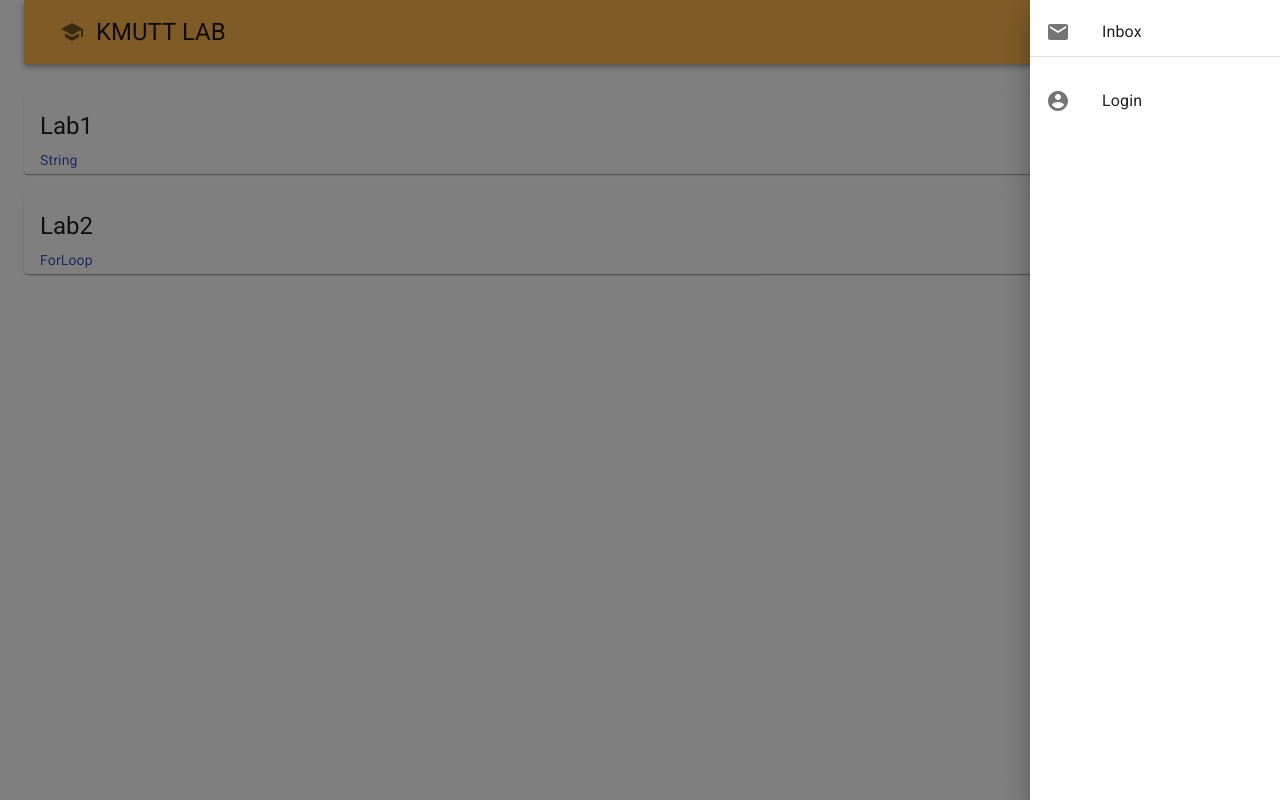
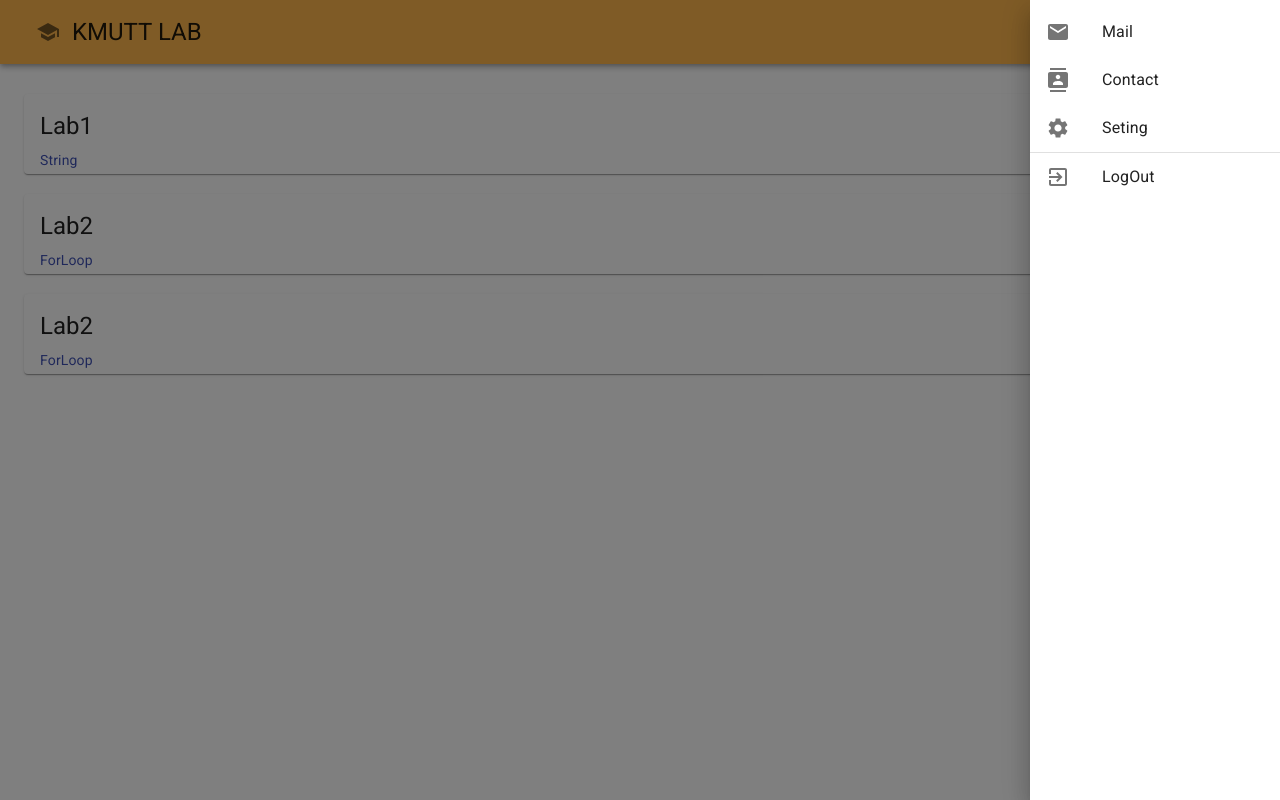
Before and after one commit to nutthanonn/personal-website, a React (Create React App) app: page / in a window 1280 px wide. Both pictures are taken after a click on the button "MENU". Built offline with nearby package versions, Linux system fonts and the light colour scheme.

Commit message:
[+] ReactJS

```diff
--- a/src/MainComponent/mainPageComponent/Appbar.js
+++ b/src/MainComponent/mainPageComponent/Appbar.js
@@ -38,7 +38,7 @@ const Appbar = () => {
   return (
     <ThemeProvider theme={theme}>
       <div className={classes.root}>
-        <AppBar position="static">
+        <AppBar position="sticky">
           <Toolbar>
             <IconButton>
               <SchoolIcon />
--- a/src/MainComponent/mainPageComponent/Drower.js
+++ b/src/MainComponent/mainPageComponent/Drower.js
@@ -2,7 +2,9 @@ import React from "react";
 import clsx from "clsx";
 import MailIcon from "@material-ui/icons/Mail";
 import MenuIcon from "@material-ui/icons/Menu";
-import AccountCircleIcon from "@material-ui/icons/AccountCircle";
+import ExitToAppIcon from "@material-ui/icons/ExitToApp";
+import ContactsIcon from "@material-ui/icons/Contacts";
+import SettingsIcon from "@material-ui/icons/Settings";
 import {
   makeStyles,
   Drawer,
@@ -37,8 +39,9 @@ export default function DrowerInApp() {
     }
 
     setState({ ...state, [anchor]: open });
-    console.log(state);
   };
+
+  // Drower
 
   const list = (anchor) => (
     <div
@@ -50,21 +53,32 @@ export default function DrowerInApp() {
       onKeyDown={toggleDrawer(anchor, false)}
     >
       <List>
-        {["Inbox"].map((text) => (
-          <ListItem button key={text}>
-            <ListItemIcon>
-              <MailIcon />
-            </ListItemIcon>
-            <ListItemText primary={text} />
-          </ListItem>
-        ))}
+        <ListItem button key={"Mail"}>
+          <ListItemIcon>
+            <MailIcon />
+          </ListItemIcon>
+          <ListItemText primary={"Mail"} />
+        </ListItem>
+        <ListItem button key={"Contact"}>
+          <ListItemIcon>
+            <ContactsIcon />
+          </ListItemIcon>
+          <ListItemText primary={"Contact"} />
+        </ListItem>
+        <ListItem button key={"Seting"}>
+          <ListItemIcon>
+            <SettingsIcon />
+          </ListItemIcon>
+          <ListItemText primary={"Seting"} />
+        </ListItem>
+
         <Divider />
-        <br />
-        <ListItem button key={"Login"}>
+
+        <ListItem button key={"LogOut"}>
           <ListItemIcon>
-            <AccountCircleIcon />
+            <ExitToAppIcon />
           </ListItemIcon>
-          <ListItemText primary={"Login"} />
+          <ListItemText primary={"LogOut"} />
         </ListItem>
       </List>
     </div>
--- a/src/MainComponent/mainPageComponent/MainPage.js
+++ b/src/MainComponent/mainPageComponent/MainPage.js
@@ -1,13 +1,24 @@
 import { Container } from "@material-ui/core";
 import Appbar from "./Appbar.js";
 import WeekChild from "./WeekChild.js";
+import { v4 as uuidv4 } from "uuid";
 
 const MainPage = () => {
+  const setData = [
+    { head: "Lab1", sub: "String" },
+    { head: "Lab2", sub: "ForLoop" },
+    { head: "Lab2", sub: "ForLoop" },
+  ];
+
   return (
-    <Container>
+    <div>
       <Appbar />
-      <WeekChild />
-    </Container>
+      <Container>
+        {setData.map((e) => {
+          return <WeekChild {...e} key={uuidv4()} />;
+        })}
+      </Container>
+    </div>
   );
 };
 
--- a/src/MainComponent/mainPageComponent/WeekChild.js
+++ b/src/MainComponent/mainPageComponent/WeekChild.js
@@ -5,7 +5,6 @@ import {
   CardActionArea,
   makeStyles,
 } from "@material-ui/core";
-import { useState } from "react";
 
 const useStyle = makeStyles({
   root: {
@@ -20,34 +19,25 @@ const useStyle = makeStyles({
   },
 });
 
-const WeekChild = () => {
-  const initData = [
-    { id: "1", head: "Lab1", sub: "String" },
-    { id: "1", head: "Lab2", sub: "ForLoop" },
-  ];
-
+const WeekChild = (props) => {
+  const { head, sub } = props;
   const classes = useStyle();
-  const [data, setData] = useState(initData);
 
   return (
     <div>
-      {data.map((e) => {
-        return (
       <Card className={classes.root}>
         <CardActionArea>
           <CardContent>
             <Typography gutterBottom variant="h5">
-                  {e.head}
+              {head}
             </Typography>
             <Typography variant="body2" color="primary" component="p">
-                  {e.sub}
+              {sub}
             </Typography>
             <Typography variant="h6">Hello</Typography>
           </CardContent>
         </CardActionArea>
       </Card>
-        );
-      })}
     </div>
   );
 };
```
Lines whose indentation alone changed are shown as unchanged.
